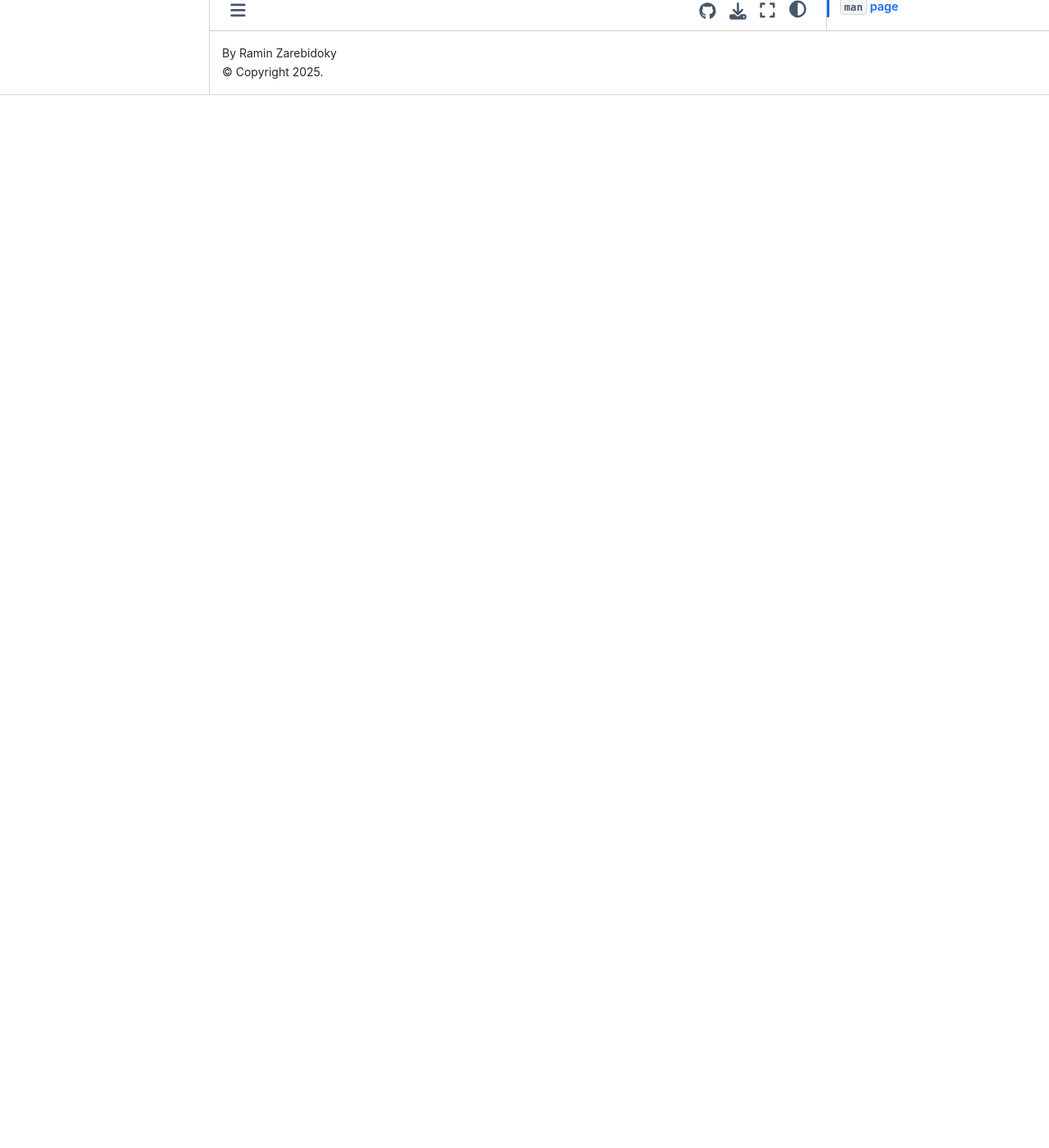
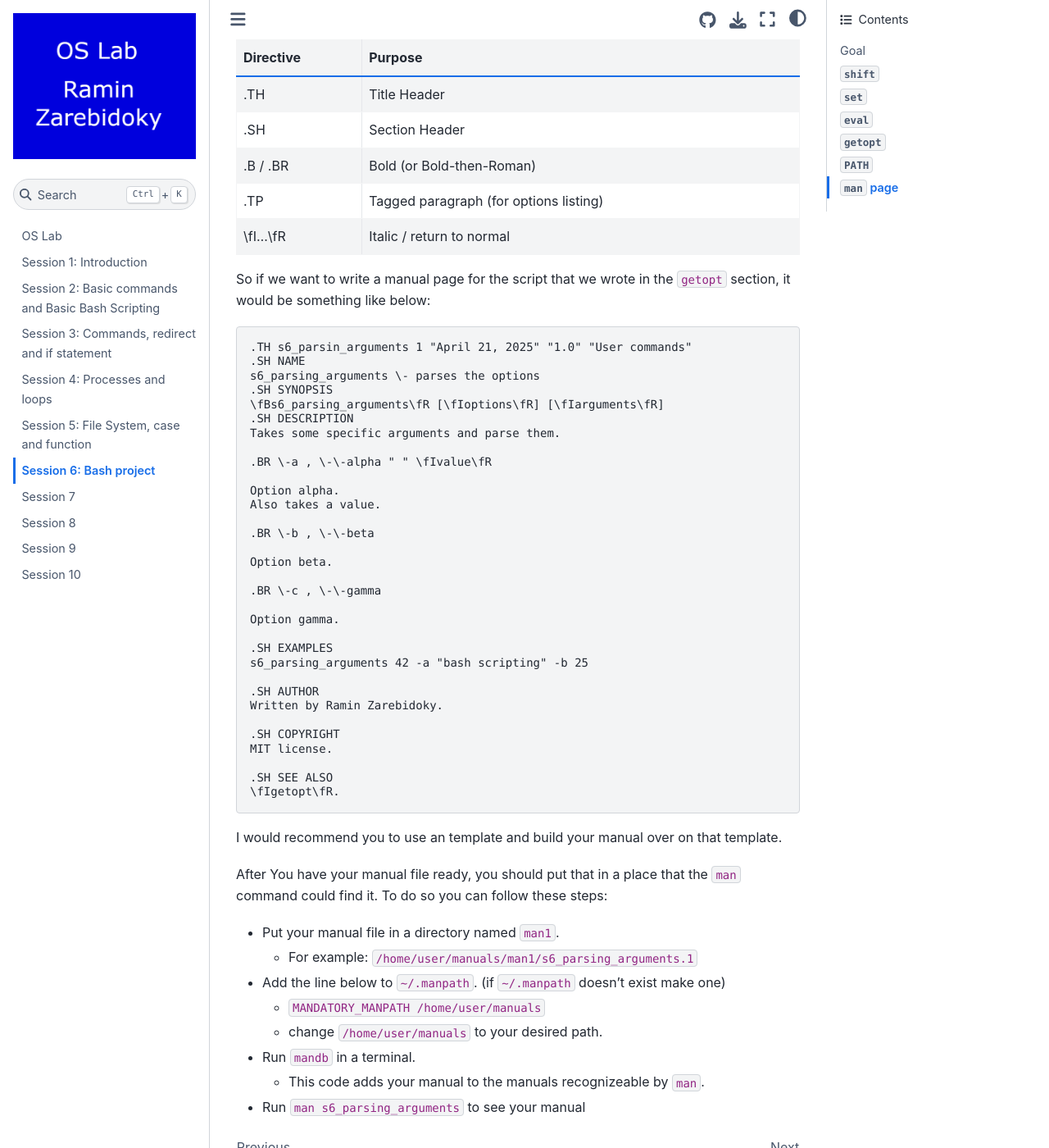
Before and after one commit to LiterallyTheOne/os_lab, a Jupyter Book: the page built from docs/session_6.md, in a window 1280 px wide and 1400 px high, scrolled down 4644 px. Shown: the whole window at 82% size. Built offline with Jupyter Book 1.0.4 settings and Sphinx 7.4.7 and the Sphinx Book theme 1.1.4, drawn with Linux system fonts in a browser that asks for light colours; before the commit the page ends 4760 px from its top, so only the background shows below that; some of the changed text lies outside the part shown.

Commit message:
Add description for the man page

````diff
--- a/docs/session_6.md
+++ b/docs/session_6.md
@@ -220,3 +220,73 @@ Now anytime you make a new terminal `/my/path` will be added
 to your `PATH` variable.
 
 ## `man` page
+
+To write a manual page for our shell script,
+we can create a file with the extension of `.1`
+(for example: s6_parsing_arguments.1)
+then with its own syntax we can complete our
+manual file.
+Some of the most important syntaxes are:
+
+| Directive | Purpose                                |
+| --------- | -------------------------------------- |
+| .TH       | Title Header                           |
+| .SH       | Section Header                         |
+| .B / .BR  | Bold (or Bold-then-Roman)              |
+| .TP       | Tagged paragraph (for options listing) |
+| \fI...\fR | Italic / return to normal              |
+
+So if we want to write a manual page for the script that we
+wrote in the `getopt` section, it would be something like below:
+
+```text
+.TH s6_parsin_arguments 1 "April 21, 2025" "1.0" "User commands"
+.SH NAME
+s6_parsing_arguments \- parses the options
+.SH SYNOPSIS
+\fBs6_parsing_arguments\fR [\fIoptions\fR] [\fIarguments\fR]
+.SH DESCRIPTION
+Takes some specific arguments and parse them.
+
+.BR \-a , \-\-alpha " " \fIvalue\fR
+
+Option alpha.
+Also takes a value.
+
+.BR \-b , \-\-beta
+
+Option beta.
+
+.BR \-c , \-\-gamma
+
+Option gamma.
+
+.SH EXAMPLES
+s6_parsing_arguments 42 -a "bash scripting" -b 25
+
+.SH AUTHOR
+Written by Ramin Zarebidoky.
+
+.SH COPYRIGHT
+MIT license.
+
+.SH SEE ALSO
+\fIgetopt\fR.
+```
+
+I would recommend you to use an template and build your
+manual over on that template.
+
+After You have your manual file ready, you should
+put that in a place that the `man` command could find it.
+To do so you can follow these steps:
+
+* Put your manual file in a directory named `man1`.
+  * For example: `/home/user/manuals/man1/s6_parsing_arguments.1`
+* Add the line below to `~/.manpath`. (if `~/.manpath` doesn't exist make one)
+  * `MANDATORY_MANPATH /home/user/manuals`
+  * change `/home/user/manuals` to your desired path.
+* Run `mandb` in a terminal.
+  * This code adds your manual to the manuals recognizeable
+  by `man`.
+* Run `man s6_parsing_arguments` to see your manual
````
